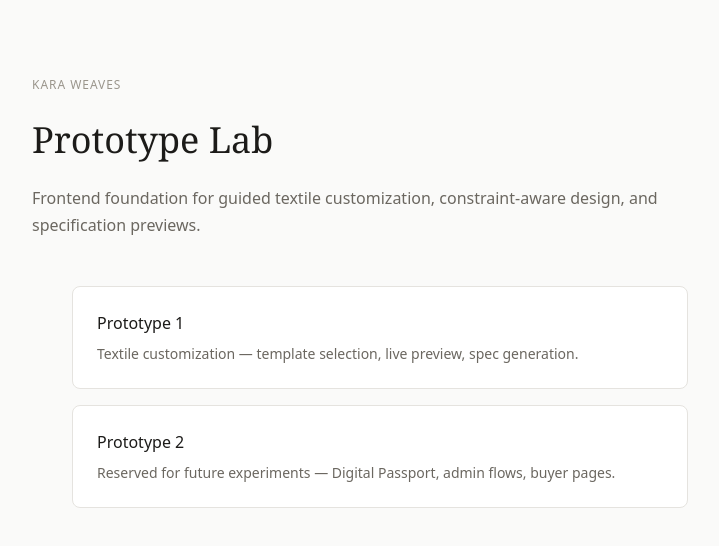
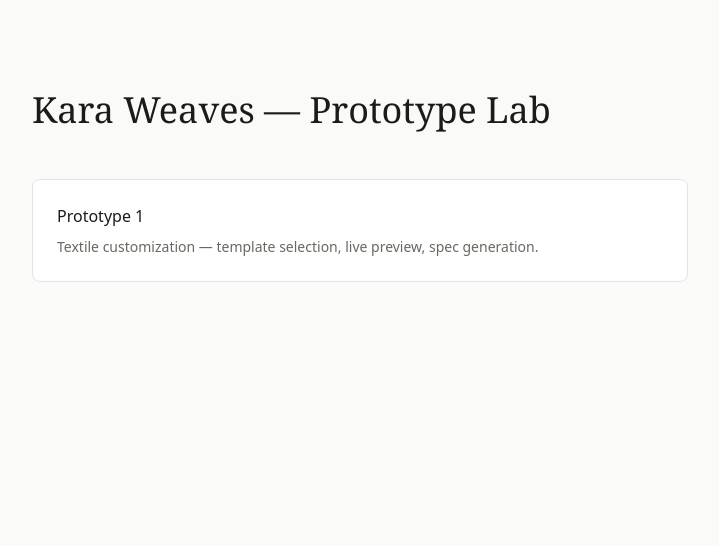
Before and after one commit to Adelina805/kara-weaves-prototype, a Next.js app: page / in a window 1280 px wide. Shown: the top 546 px of the page, without its empty margins (280-999 px from the left). Built offline with nearby package versions, Linux system fonts and the light colour scheme.

Commit message:
Refactor homepage and prototype pages to use PageHeader component; remove prototype-2 page and update README accordingly.

```diff
--- a/src/app/page.tsx
+++ b/src/app/page.tsx
@@ -1,4 +1,5 @@
 import Link from "next/link";
+import { PageHeader } from "@/components/PageHeader";
 import styles from "@/styles/page.module.css";
 
 const prototypes = [
@@ -7,24 +8,12 @@ const prototypes = [
     title: "Prototype 1",
     description: "Textile customization — template selection, live preview, spec generation.",
   },
-  {
-    href: "/prototype-2",
-    title: "Prototype 2",
-    description: "Reserved for future experiments — Digital Passport, admin flows, buyer pages.",
-  },
 ] as const;
 
 export default function HomePage() {
   return (
     <main className={styles.shell}>
-      <header className={styles.header}>
-        <p className={styles.eyebrow}>Kara Weaves</p>
-        <h1 className={styles.title}>Prototype Lab</h1>
-        <p className={styles.lead}>
-          Frontend foundation for guided textile customization, constraint-aware
-          design, and specification previews.
-        </p>
-      </header>
+      <PageHeader title="Kara Weaves — Prototype Lab" />
 
       <nav aria-label="Prototypes">
         <ul className={styles.nav}>
--- /dev/null
+++ b/src/components/PageHeader.tsx
@@ -0,0 +1,13 @@
+import styles from "@/styles/page.module.css";
+
+type PageHeaderProps = {
+  title: string;
+};
+
+export function PageHeader({ title }: PageHeaderProps) {
+  return (
+    <header className={styles.header}>
+      <h1 className={styles.title}>{title}</h1>
+    </header>
+  );
+}
--- a/src/styles/page.module.css
+++ b/src/styles/page.module.css
@@ -10,37 +10,30 @@
   margin-bottom: var(--space-2xl);
 }
 
-.eyebrow {
-  font-size: 0.75rem;
-  letter-spacing: 0.08em;
-  text-transform: uppercase;
-  color: var(--color-text-subtle);
-  margin-bottom: var(--space-md);
-}
-
 .title {
   font-family: var(--font-serif);
   font-size: clamp(1.75rem, 4vw, 2.25rem);
   font-weight: 500;
   line-height: 1.2;
-  margin-bottom: var(--space-lg);
-}
-
-.lead {
-  font-size: 1rem;
-  line-height: 1.65;
-  color: var(--color-text-muted);
 }
 
 .nav {
   display: flex;
   flex-direction: column;
   gap: var(--space-md);
+  width: 100%;
+  margin: 0;
+  padding: 0;
   list-style: none;
+}
+
+.nav li {
+  width: 100%;
 }
 
 .link {
   display: block;
+  width: 100%;
   padding: var(--space-lg);
   border: 1px solid var(--color-border);
   border-radius: var(--radius-md);
```
Also changed, not shown: src/app/prototype-1/page.tsx (+2 -8 lines), src/app/prototype-2/page.tsx (deleted, +0 -29 lines), 1 other file (tests, documents, lock files or other folders).
